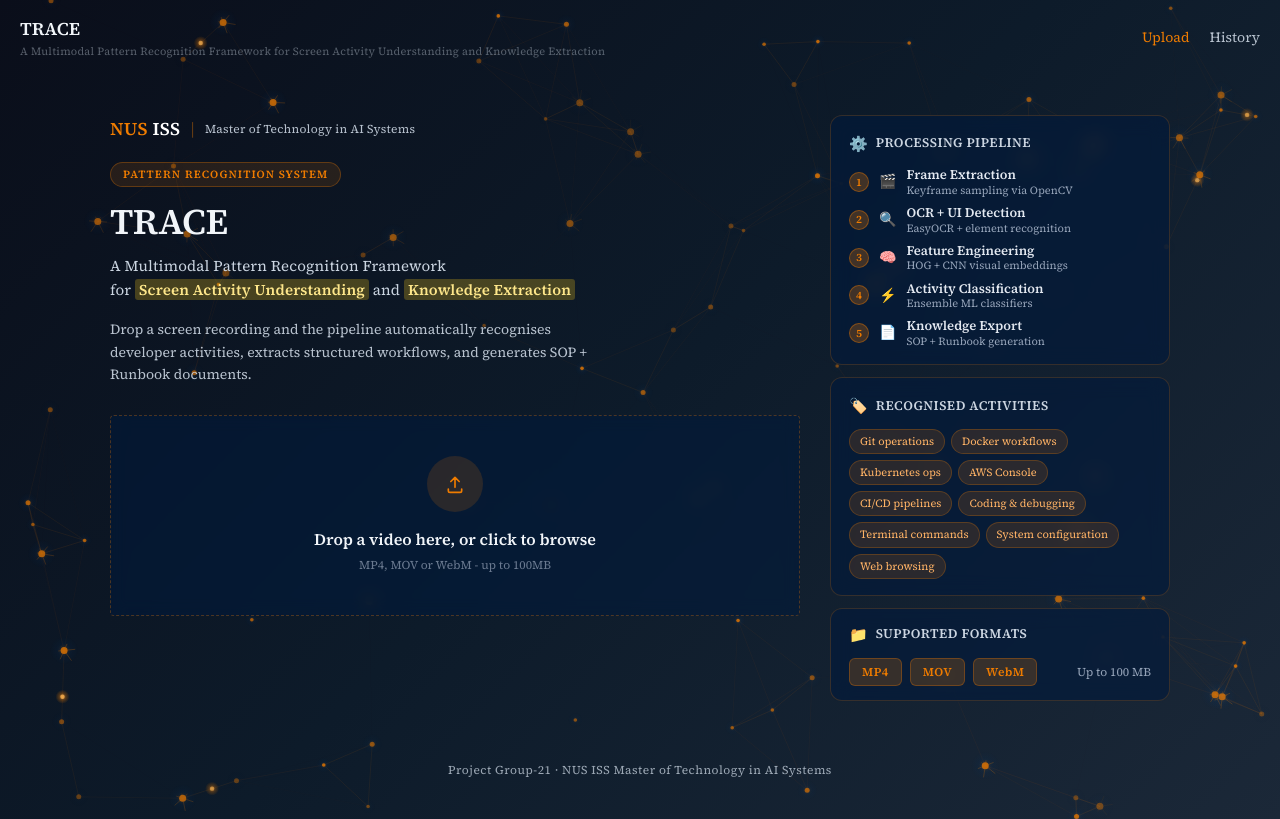
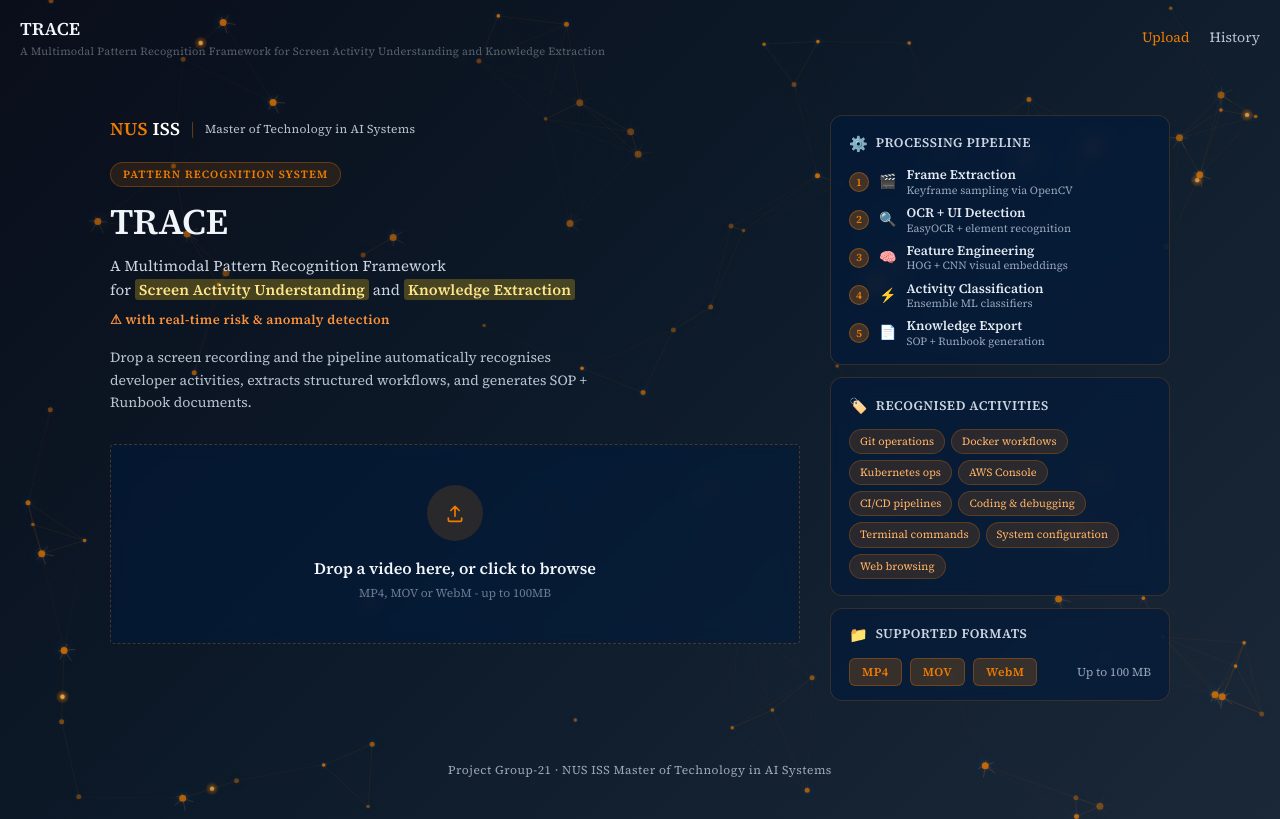
Before and after one commit to laxmi1707/PatternRecognSystem-Video2Text, a React (Vite) app in the folder SourceCode/frontend/: page / in a window 1280 px wide. Built offline with nearby package versions, Linux system fonts and the light colour scheme; no server answers.

Commit message:
feat(ui): add anomaly detection callout line on front page

```diff
--- a/SourceCode/frontend/src/pages/UploadPage.tsx
+++ b/SourceCode/frontend/src/pages/UploadPage.tsx
@@ -37,6 +37,7 @@ export function UploadPage({ onFileSelected }: UploadPageProps) {
               A Multimodal Pattern Recognition Framework<br />
               for <mark className="upload-highlight">Screen Activity Understanding</mark> and <mark className="upload-highlight">Knowledge Extraction</mark>
             </p>
+            <p className="upload-anomaly-tag">⚠ with real-time risk &amp; anomaly detection</p>
             <p className="upload-desc">
               Drop a screen recording and the pipeline automatically recognises developer
               activities, extracts structured workflows, and generates SOP + Runbook documents.
--- a/SourceCode/frontend/src/styles/app.css
+++ b/SourceCode/frontend/src/styles/app.css
@@ -100,6 +100,13 @@
   border-radius: 3px;
   padding: 0 4px;
   font-weight: 600;
+}
+.upload-anomaly-tag {
+  font-size: 13px;
+  font-weight: 600;
+  color: #fb923c;
+  letter-spacing: 0.03em;
+  margin: -8px 0 16px 0;
 }
 .upload-desc {
   font-size: 14px;
```
